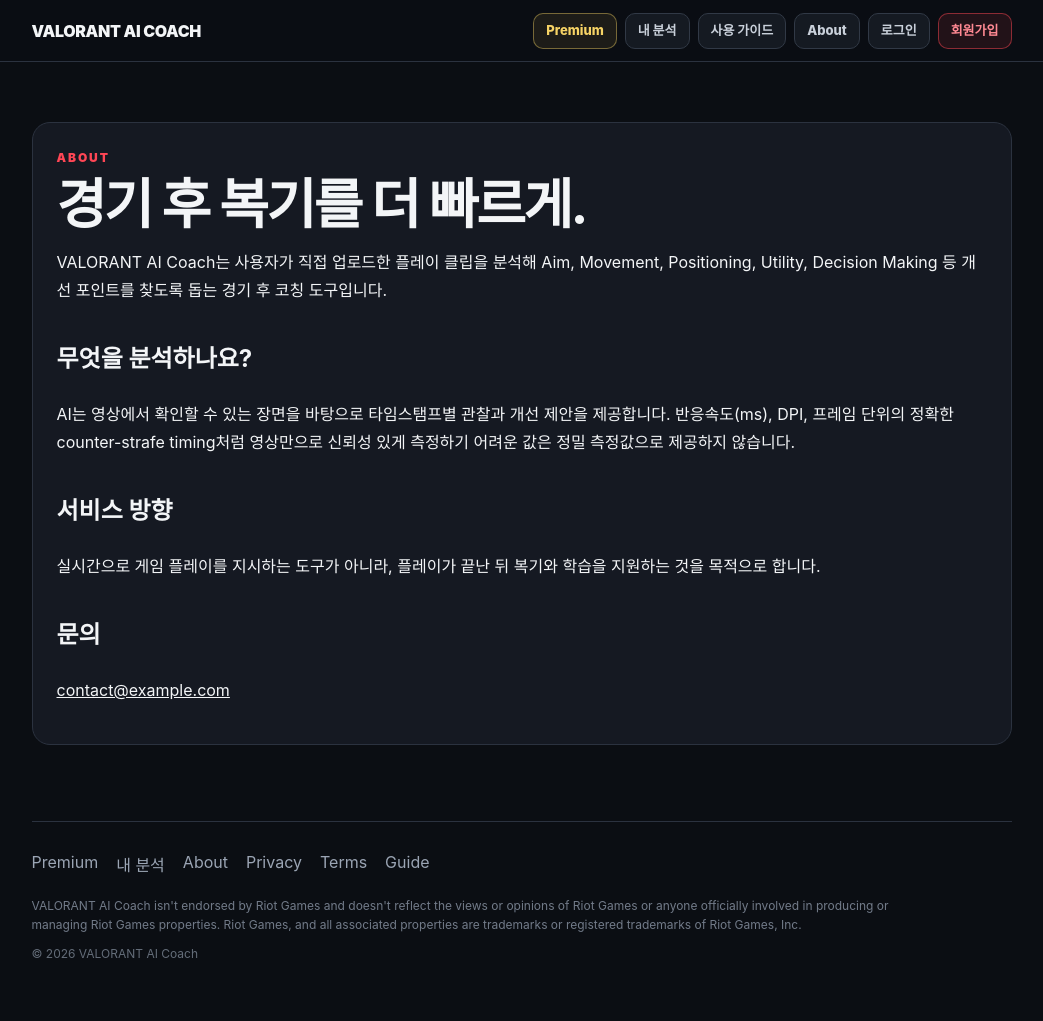
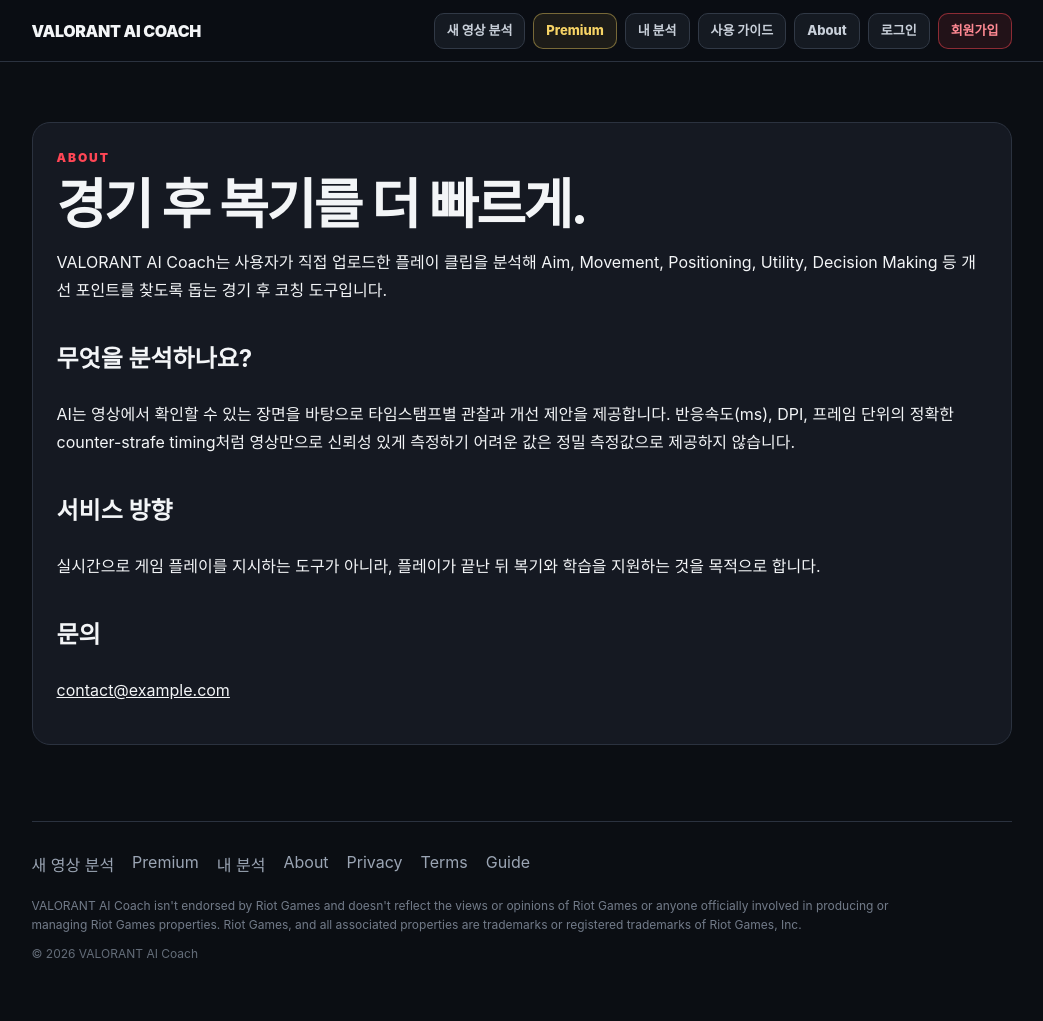
Before and after one commit to daon082312/valorant_ai_web_feedback_ads, a FastAPI app: page /about in a window 1280 px wide. Shown: the whole page, without its empty margins (111-1154 px from the left). Run offline with FastAPI, Linux system fonts and the light colour scheme.

Commit message:
Add new analysis link to top navigation

```diff
--- a/valorant_ai_public_ads_FLAT/templates/base.html
+++ b/valorant_ai_public_ads_FLAT/templates/base.html
@@ -43,6 +43,7 @@
     <nav class="nav">
         <a class="brand" href="/">VALORANT AI COACH</a>
         <div class="nav-links">
+            <a href="/">새 영상 분석</a>
             <a href="/premium" class="premium-nav-link">Premium</a>
             <a href="/history">내 분석</a>
             <a href="/guide">사용 가이드</a>
@@ -60,6 +61,7 @@
 
     <footer class="footer">
         <div class="footer-links">
+            <a href="/">새 영상 분석</a>
             <a href="/premium">Premium</a>
             <a href="/history">내 분석</a>
             <a href="/about">About</a>
```
